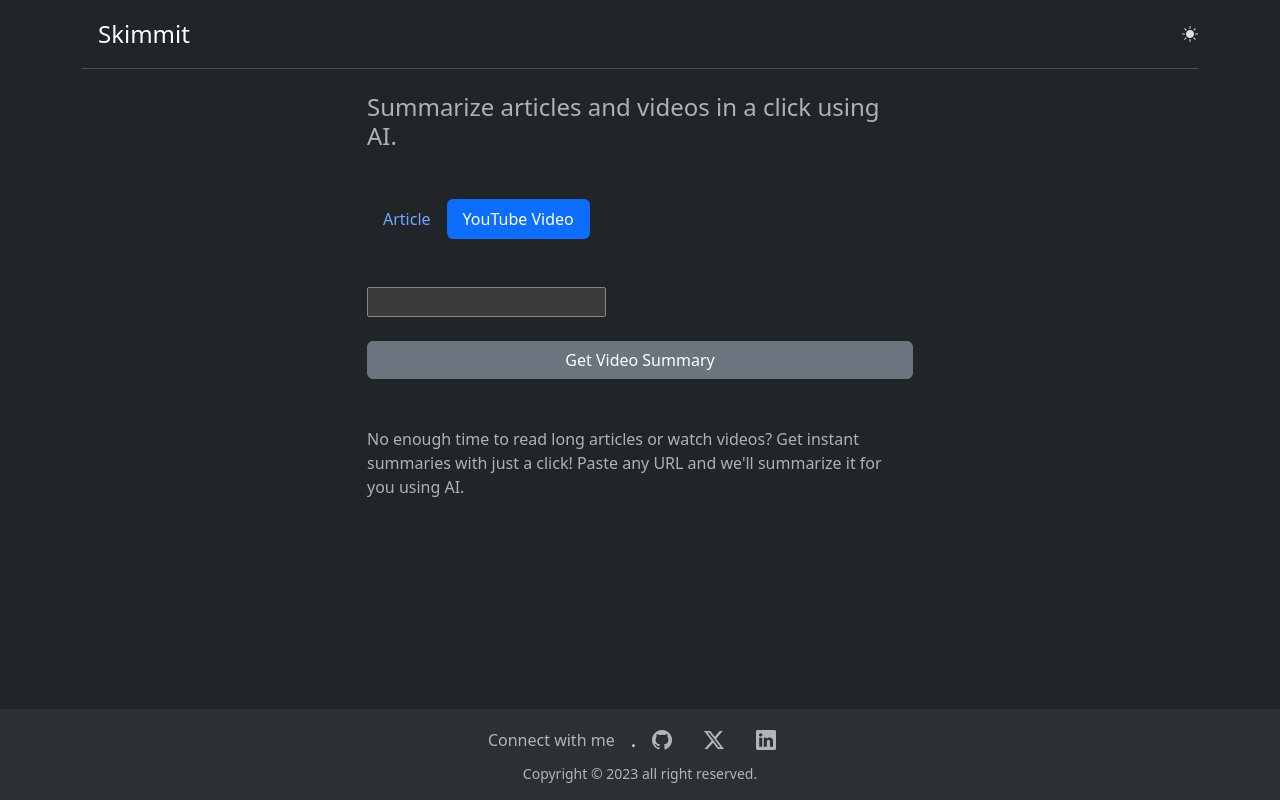
After one commit to balewgize/skimmit, a Django app: template templates/url_summary/video.html in a window 1280 px wide. The commit adds this page. Run offline with Django 4.2, Linux system fonts and the light colour scheme; the template is opened without the code that fills it: values that come from a table or form of the project are taken from there, others are empty; some libraries are stand-ins or nearby versions.

Commit message:
UI improvement

```diff
--- a/templates/base.html
+++ b/templates/base.html
@@ -8,6 +8,8 @@
     <link href="https://cdn.jsdelivr.net/npm/bootstrap@5.3.2/dist/css/bootstrap.min.css" rel="stylesheet"
         integrity="sha384-T3c6CoIi6uLrA9TneNEoa7RxnatzjcDSCmG1MXxSR1GAsXEV/Dwwykc2MPK8M2HN" crossorigin="anonymous">
     <link rel="stylesheet" href="https://cdn.jsdelivr.net/npm/bootstrap-icons@1.11.2/font/bootstrap-icons.min.css">
+
+    {% block extra_head %} {% endblock %}
 </head>
 
 <body class="d-flex flex-column min-vh-100">
@@ -33,7 +35,7 @@
 
     <footer class="footer mt-auto py-3 bg-body-tertiary">
         <div class="d-flex justify-content-center align-items-center fs-5">
-            <span class="text-center fs-6 text-body-secondary">Wanna contact me?</span>
+            <span class="text-center fs-6 text-body-secondary">Connect with me</span>
             <span class="ms-3">.</span>
             <a href="https://github.com/balewgize" class="mx-3 text-body-secondary" target="_blank">
                 <i class="bi bi-github"></i></a>
@@ -82,6 +84,9 @@
 
     </script>
 
+    <script src="https://cdn.jsdelivr.net/npm/bootstrap@5.3.2/dist/js/bootstrap.bundle.min.js"
+        integrity="sha384-C6RzsynM9kWDrMNeT87bh95OGNyZPhcTNXj1NW7RuBCsyN/o0jlpcV8Qyq46cDfL"
+        crossorigin="anonymous"></script>
 </body>
 
 </html>
--- /dev/null
+++ b/templates/url_summary/video.html
@@ -0,0 +1,105 @@
+{% extends "base.html" %}
+{% load crispy_forms_tags %}
+
+{% block title %} Skimmit - YouTube Video Summary {% endblock %}
+
+{% block extra_head %}
+<style>
+    label {
+        display: none;
+    }
+</style>
+{% endblock %}
+
+{% block content %}
+
+<div class="row flex-shrink-0">
+    <div class="col-md-6 mx-auto">
+        <h4 class="mb-5 text-body-secondary">Summarize articles and videos in a click using AI.</h3>
+
+            <ul class="nav nav-pills mb-5" id="pills-tab" role="tablist">
+                <li class="nav-item" role="presentation">
+                    <button class="nav-link" id="pills-home-tab" data-bs-toggle="pill" data-bs-target="#pills-home"
+                        type="button" role="tab" aria-controls="pills-home" aria-selected="true">Article</button>
+                </li>
+                <li class="nav-item" role="presentation">
+                    <button class="nav-link active" id="pills-profile-tab" data-bs-toggle="pill"
+                        data-bs-target="#pills-profile" type="button" role="tab" aria-controls="pills-profile"
+                        aria-selected="false">YouTube Video</button>
+                </li>
+            </ul>
+            <div class="tab-content" id="pills-tabContent">
+                <div class="tab-pane fade" id="pills-home" role="tabpanel" aria-labelledby="pills-home-tab"
+                    tabindex="0">
+                    <form method="post" action="{% url 'url_summary:article' %}" onsubmit="onSubmit()">
+                        {% csrf_token %}
+                        {{ article_form|crispy }}
+                        <div class="d-grid gap-2 mt-4">
+                            <button class="btn btn-secondary" type="submit">Get Summary</button>
+                        </div>
+                    </form>
+                </div>
+                <div class="tab-pane fade show active" id="pills-profile" role="tabpanel"
+                    aria-labelledby="pills-profile-tab" tabindex="0">
+                    <form method="post" action="{% url 'url_summary:video' %}" onsubmit="onSubmit()">
+                        {% csrf_token %}
+                        {{ video_form|crispy }}
+                        <div class="d-grid gap-2 mt-4">
+                            <button class="btn btn-secondary" type="submit">Get Video Summary</button>
+                        </div>
+                    </form>
+                </div>
+            </div>
+
+            {% comment %}
+            <form method="post" action="/" onsubmit="onSubmit()">
+                {% csrf_token %}
+                <input type="url" class="form-control" name="url" aria-describedby="URL" placeholder="Enter URL"
+                    required>
+                <div class="d-grid gap-2 mt-4">
+                    <button class="btn btn-primary" type="submit">Get AI Summary</button>
+                </div>
+            </form>
+            {% endcomment %}
+
+            <div class="my-5 welcome">
+                {% if summary %}
+                {% if summary.error %}
+                <p><span class="text-muted">Something went wrong while getting summary. Please try
+                        again or change URL.</span></p>
+                <p><span class="text-muted">It may be due to bot protection or broken URL.</span></p>
+                {% else %}
+                <p><span class="text-muted"></span>
+                    <a href="{{ summary.url }}" class="my-3 text-decoration-none" target="_blank"><i
+                            class="bi bi-youtube mx-2 text-danger"></i> Watch on
+                        YouTube</a>
+                </p>
+                <p><span class="text-muted"><i class="bi bi-clock mx-2"></i> Watch Time: </span> {{ summary.read_time }}
+                    min</p>
+                <p class="mb-3 fs-6"><span class="text-muted"><i class="bi bi-file-earmark-text mx-2"></i>
+                        Summary:</span></p>
+                <ul>
+                    {% for sentence in summary.sentences %}
+                    <li class="my-2">{{ sentence }}</li>
+                    {% endfor %}
+                </ul>
+                {% endif %}
+                {% else %}
+                <span class="text-muted">No enough time to read long articles or watch videos? Get instant summaries
+                    with just a
+                    click! Paste any URL and we'll summarize it for you using AI.</span>
+                {% endif %}
+            </div>
+            <div class="mt-5 d-none spinner">
+                <p class="text-muted">Wait a moment. It would take some time to load the page and summarize it.</p>
+                <div class="d-flex flex-row justify-content-center mt-5">
+                    <p class="me-5">Generating summary...</p>
+                    <div class="spinner-border" role="status">
+                        <span class="visually-hidden">Generating summary...</span>
+                    </div>
+                </div>
+            </div>
+    </div>
+</div>
+
+{% endblock content %}
```
Also changed, not shown: templates/index.html (+43 -8 lines), templates/url_summary/article.html (added, +91 -0 lines).
